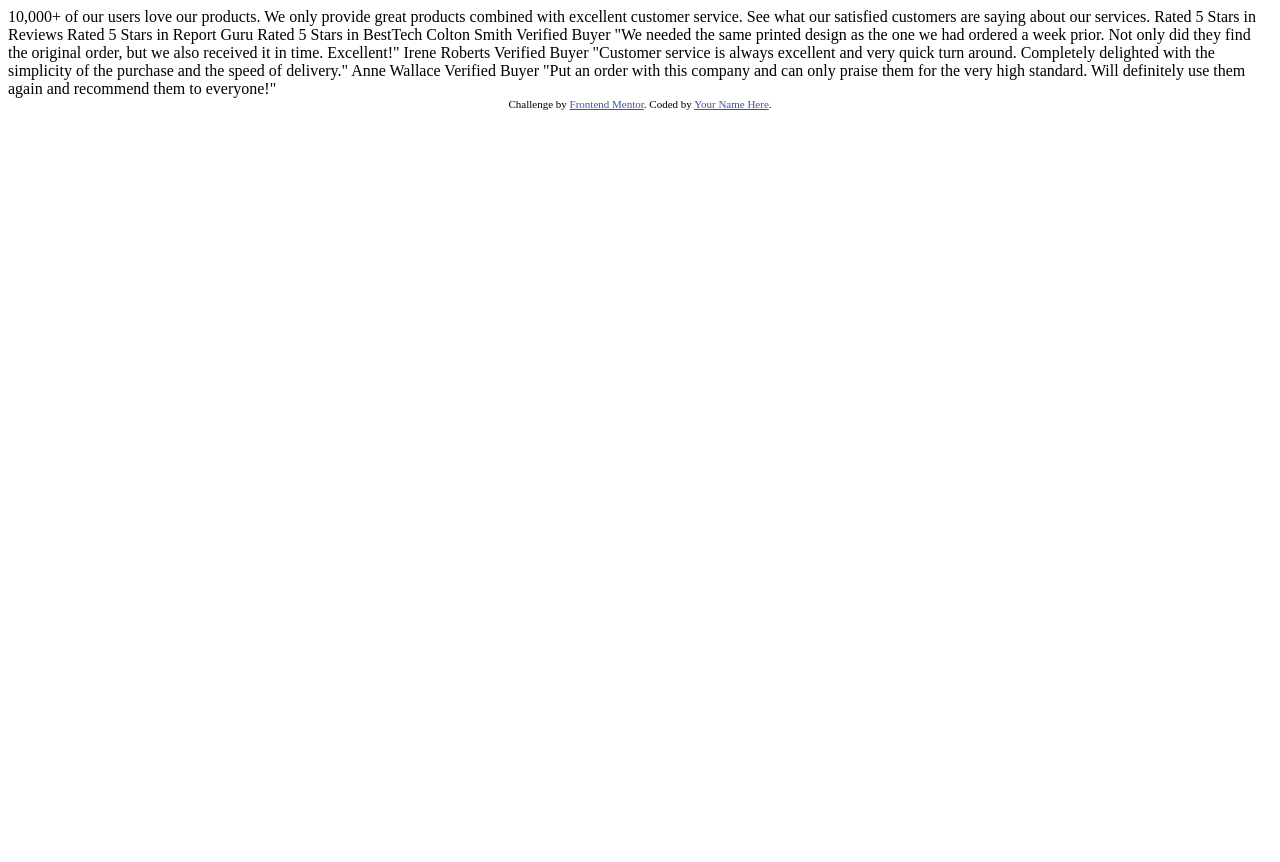
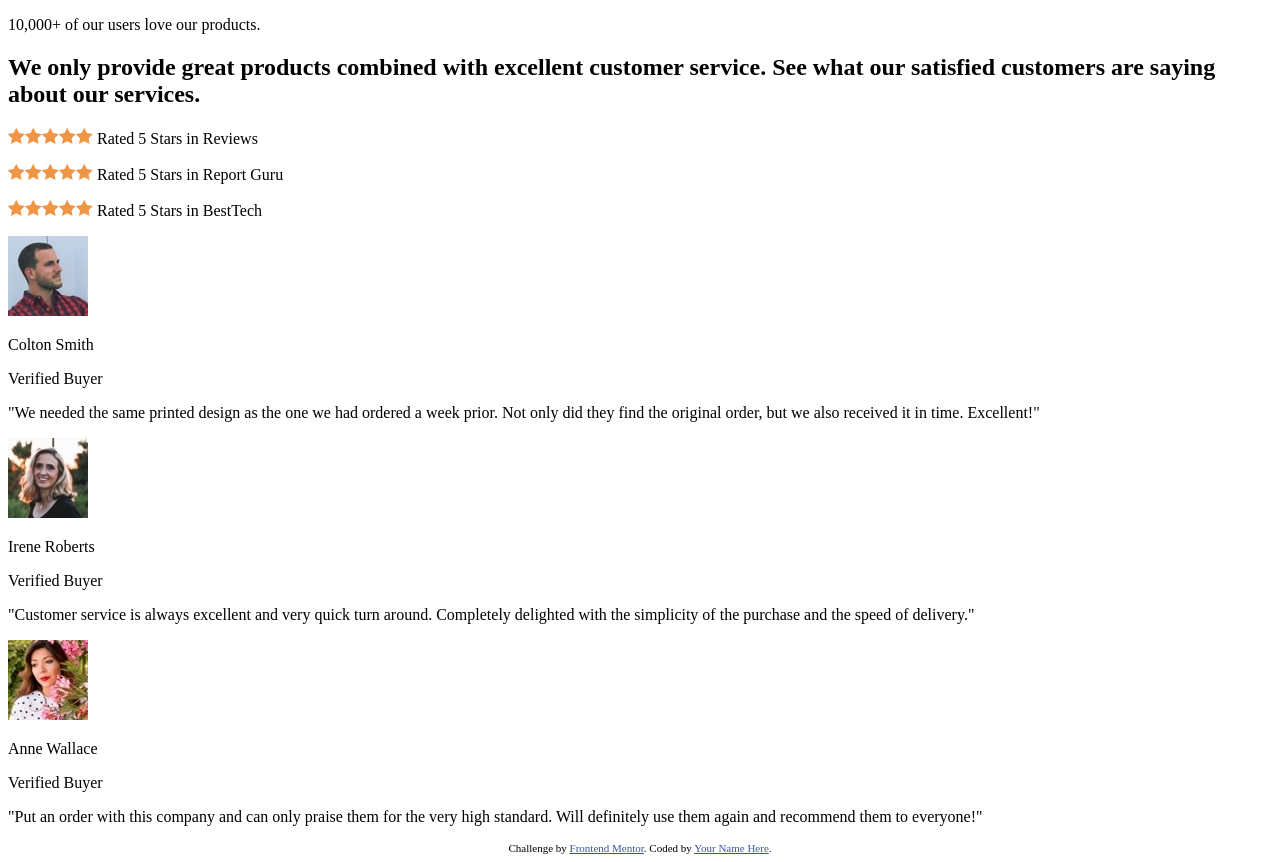
Before and after one commit to Bernardanxiety/social-proof-section, a plain HTML site: page index.html in a window 1280 px wide. Before the commit the page ends 800 px from the top, so only its background shows below. Drawn offline with Linux system fonts and the light colour scheme.

Commit message:
Done the markup

```diff
--- a/index.html
+++ b/index.html
@@ -4,7 +4,8 @@
     <meta charset="UTF-8" />
     <meta name="viewport" content="width=device-width, initial-scale=1.0" />
     <!-- displays site properly based on user's device -->
-
+    <link rel="preconnect" href="https://fonts.gstatic.com">
+<link href="https://fonts.googleapis.com/css2?family=Spartan:wght@400;500;700&display=swap" rel="stylesheet">
     <link
       rel="icon"
       type="image/png"
@@ -26,30 +27,71 @@
     </style>
   </head>
   <body>
-    10,000+ of our users love our products.
-
+    <div class="container">
+      <div class="header">
+        <header class="heading">
+          <p>10,000+ of our users love our products.</p>
+          <h2>
             We only provide great products combined with excellent customer service.
             See what our satisfied customers are saying about our services.
+          </h2>
+        </header>
 
-    Rated 5 Stars in Reviews
-    Rated 5 Stars in Report Guru
-    Rated 5 Stars in BestTech
+        <div class="rating">
+          <p><img src="images/icon-star.svg" alt=""><img src="images/icon-star.svg" alt=""><img src="images/icon-star.svg" alt=""><img src="images/icon-star.svg" alt=""><img src="images/icon-star.svg" alt="">  Rated 5 Stars in Reviews</p>
+          <p><img src="images/icon-star.svg" alt=""><img src="images/icon-star.svg" alt=""><img src="images/icon-star.svg" alt=""><img src="images/icon-star.svg" alt=""><img src="images/icon-star.svg" alt="">  Rated 5 Stars in Report Guru</p>
+          <p><img src="images/icon-star.svg" alt=""><img src="images/icon-star.svg" alt=""><img src="images/icon-star.svg" alt=""><img src="images/icon-star.svg" alt=""><img src="images/icon-star.svg" alt="">  Rated 5 Stars in BestTech</p>
+        </div>
+      </div>
 
-    Colton Smith
-    Verified Buyer
+      <div class="ratings">
+
+        <div class="rating">
+          <div class="user">
+            <img src="images/image-colton.jpg" alt="">
+            <div class="user__info">
+              <p class="name">Colton Smith</p>
+              <p class="verified">Verified Buyer</p>
+            </div>
+          </div>
+          <p class="opinion">
             "We needed the same printed design as the one we had ordered a week prior.
             Not only did they find the original order, but we also received it in time.
             Excellent!"
+          </p>
+        </div>
 
-    Irene Roberts
-    Verified Buyer
+        <div class="rating">
+          <div class="user">
+            <img src="images/image-irene.jpg" alt="">
+            <div class="user__info">
+              <p class="name">Irene Roberts</p>
+              <p class="verified">Verified Buyer</p>
+            </div>
+          </div>
+            <p class="opinion">
               "Customer service is always excellent and very quick turn around. Completely
               delighted with the simplicity of the purchase and the speed of delivery."
+            </p>
 
-    Anne Wallace
-    Verified Buyer
+        </div>
+
+        <div class="rating">
+          <div class="user">
+            <img src="images/image-anne.jpg" alt="">
+            <div class="user__info">
+              <p class="name">Anne Wallace</p>
+              <p class="verified">Verified Buyer</p>
+            </div>
+          </div>
+          <p class="opinion">
               "Put an order with this company and can only praise them for the very high
               standard. Will definitely use them again and recommend them to everyone!"
+          </p>
+
+        </div>
+      </div>
+    </div>
 
     <div class="attribution">
       Challenge by
```
Lines whose indentation alone changed are shown as unchanged.
